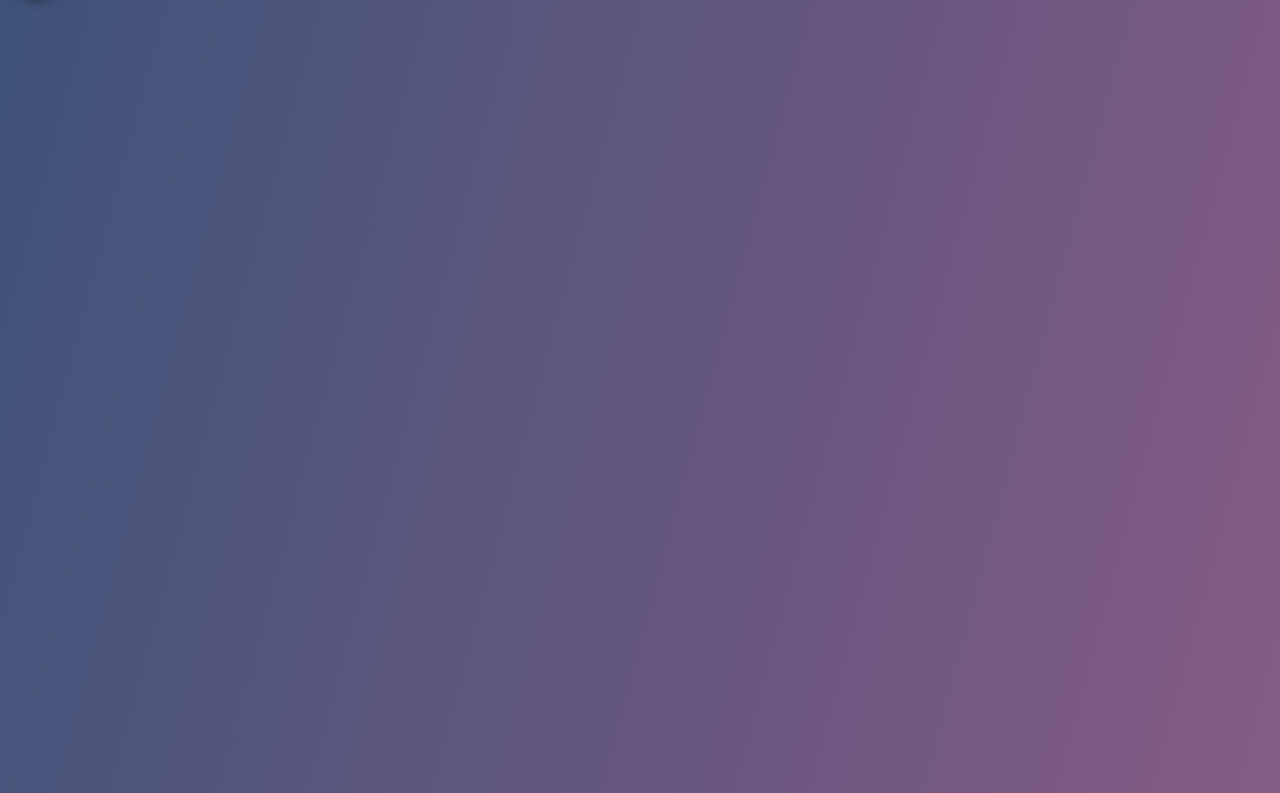
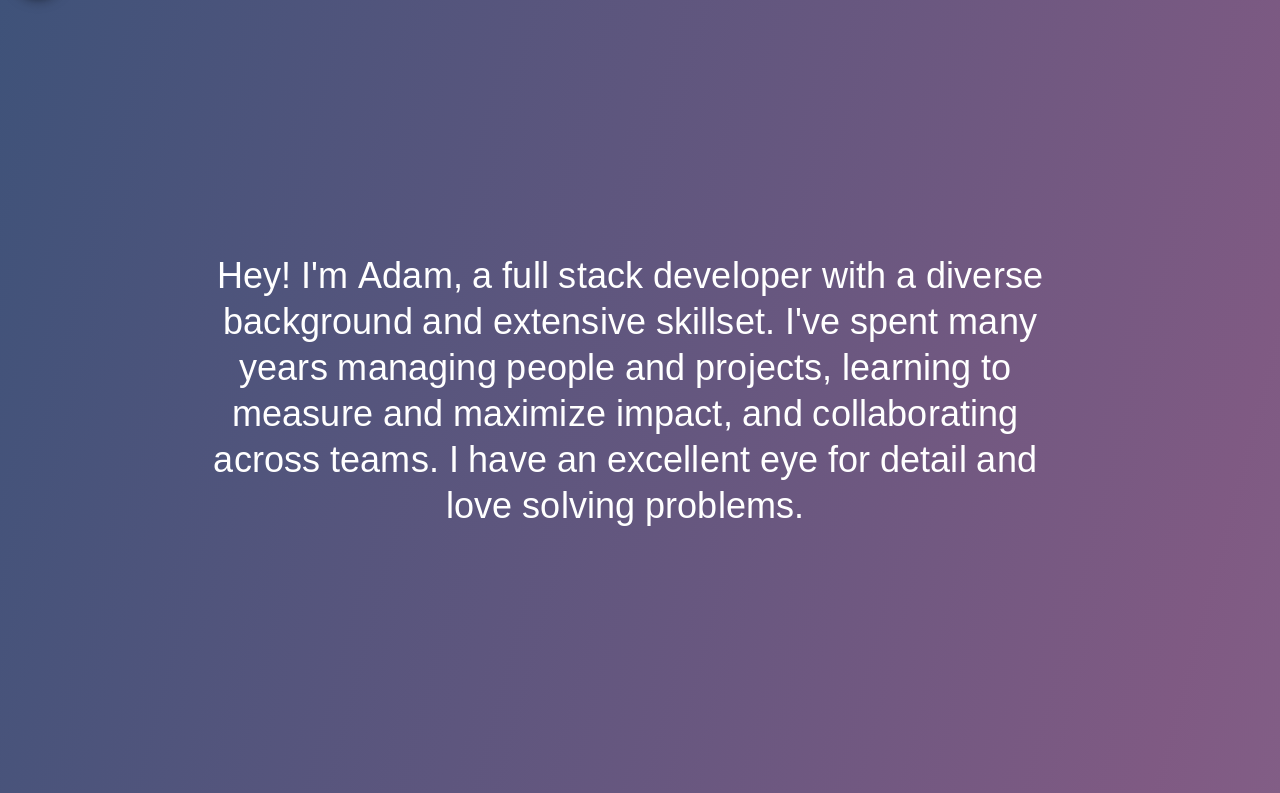
Before and after one commit to femke77/portfolio, a React (Vite) app: page / in a window 1280 px wide. Shown: the part 787-1580 px from the top of the page. Built offline with nearby package versions, Linux system fonts and the light colour scheme; a web font is replaced by a local one.

Commit message:
reverted back to old intro

```diff
--- a/src/components/home/CardStackingPortfolio.jsx
+++ b/src/components/home/CardStackingPortfolio.jsx
@@ -8,7 +8,7 @@ import ProjectCard from "./ProjectCard";
 import { useNavigate } from "react-router-dom";
 import Box from "@mui/system/Box";
 import TextScrambleComponent from "./TextScramble";
-
+import { useMediaQuery } from "@mui/material";
 
 // FIXME BELOW 900 NEEDS WORK
 // xs, extra-small: 0px
@@ -38,6 +38,8 @@ const styles = {
 };
 
 const ProcessAnimation = () => {
+
+  const isMobile = useMediaQuery("(max-width:899px)");
   const navigate = useNavigate();
 
   const containerRef = useRef(null);
@@ -101,7 +103,13 @@ const ProcessAnimation = () => {
 
   }, []);
 
+  if (isMobile) {
+    return <div>Mobile</div>;
+  }
+
   return (
+    <>
+
     <div ref={containerRef} id="projects" style={{ overflow: "hidden", height:"100vh"}}>
       <ScrollingText />
 
@@ -187,6 +195,7 @@ const ProcessAnimation = () => {
       </div>
       <div className="place-holder"></div>
     </div>
+    </>
   );
 };
 
--- a/src/pages/Home.jsx
+++ b/src/pages/Home.jsx
@@ -5,15 +5,15 @@ import Welcome from "../components/home/Welcome";
 import Box from "@mui/material/Box";
 import "../components/home/Intro.css"; // Import CSS file for styles
 import Portfolio2 from "../components/home/CardStackingPortfolio";
-import ScrollTriggeredAbout from "../components/AlternateOrTest/ScrollTriggeredAbout";
+// import ScrollTriggeredAbout from "../components/AlternateOrTest/ScrollTriggeredAbout";
 // TODO Parallax effects on this page
 
 export default function Home() {
   return (
     <Box>
       <Welcome />
-      {/* <Intro /> */}
-      <ScrollTriggeredAbout/>
+      <Intro />
+
       <div className="parallax">
 
       </div>
```
